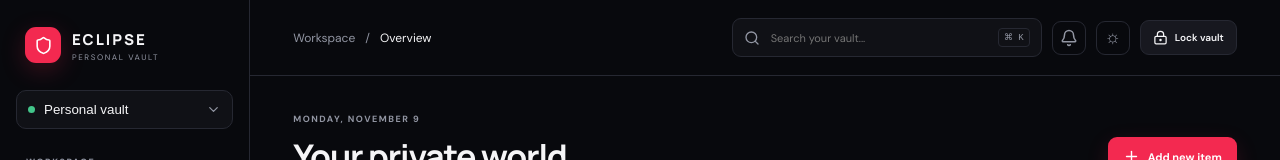
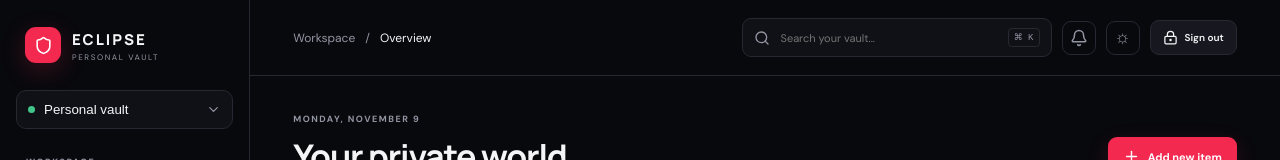
Before and after one commit to rohittxdev-art/ECLIPSE, a React (Vite) app: page / in a window 1280 px wide. Shown: the top 160 px of the page. Built offline with nearby package versions, Linux system fonts and the light colour scheme.

Commit message:
Connect dashboard sign out to authentication

```diff
--- a/src/App.tsx
+++ b/src/App.tsx
@@ -30,7 +30,7 @@ const categories = [
   { name: "Secure Notes", detail: "Private thoughts and notes", count: "06 items", icon: FileText },
 ];
 
-export default function App() {
+export default function App({ onSignOut }: { onSignOut: () => void }) {
   const [section, setSection] = useState<Section>("Overview");
   const [query, setQuery] = useState("");
   const [showAdd, setShowAdd] = useState(false);
@@ -61,7 +61,7 @@ export default function App() {
             <label className="search"><Search size={16}/><input value={query} onChange={e => setQuery(e.target.value)} placeholder="Search your vault..." /><kbd>⌘ K</kbd></label>
             <button className="icon-btn" aria-label="Notifications" onClick={() => setNotice("You're all caught up.")}><Bell size={18}/></button>
             <button className="icon-btn" aria-label="Toggle theme" onClick={() => setDark(v => !v)}><span className="theme-glyph">{dark ? "☼" : "☾"}</span></button>
-            <button className="lock-btn" onClick={() => setNotice("Vault locking will be enabled with the authentication module.")}><LockKeyhole size={15}/> Lock vault</button>
+            <button className="lock-btn" onClick={onSignOut}><LockKeyhole size={15}/> Sign out</button>
           </div>
         </header>
 
```
